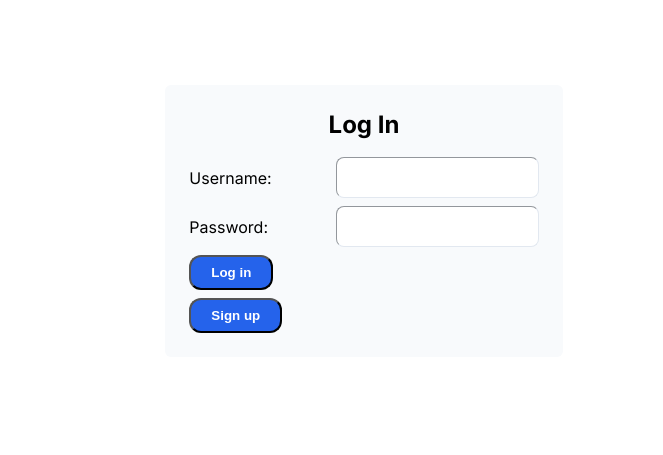
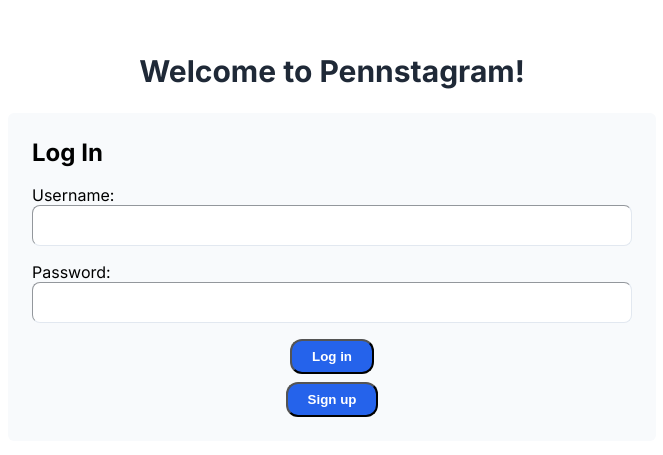
Before and after one commit to nathanzhanglee/InstaLite, a React (Vite) app in the folder frontend/: page / in a window 1280 px wide. Shown: the part 179-634 px from the top of the page, without its empty margins (308-971 px from the left). Built offline with nearby package versions, Linux system fonts and the light colour scheme; no server answers.

Commit message:
Signup Frontend

```diff
--- a/frontend/src/App.tsx
+++ b/frontend/src/App.tsx
@@ -1,15 +1,21 @@
 import { Routes, Route, Navigate } from 'react-router-dom';
 import ChatBot from "./pages/ChatBot";
 import ChatInterface from "./pages/ChatInterface";
+
+// Pages
+import Login from './pages/Login';
+import Signup from './pages/Signup';
+
+// Components
 import NavigationBar from './components/NavigationBar';
-import Login from './pages/Login';
 
 function App() {
   return (
     <div className="min-h-screen bg-gray-100 text-gray-900">
       <main className="p-4">
         <Routes>
-          <Route path = "/" element ={<Login />} />
+          <Route path="/" element ={<Login />} />
+          <Route path="/signup" element ={<Signup />} />
           <Route path="/chat" element={<ChatInterface />} />
         </Routes>
       </main>
--- a/frontend/src/pages/Login.css
+++ b/frontend/src/pages/Login.css
@@ -1,21 +1,31 @@
+.welcome-title {
+    @apply font-inter text-3xl font-bold text-center mb-6 text-gray-800;
+}
+
 .login-container {
-    @apply w-screen h-screen flex items-center justify-center;
+    @apply min-h-screen flex flex-col items-center justify-center p-4;
 }
 
 .login-form {
-    @apply font-inter rounded-md bg-slate-50 p-6 space-y-2 w-full;
+    @apply font-inter rounded-md bg-slate-50 p-6 space-y-4 w-full;
+    min-width: 600px;
+    max-width: 90%;
 }
 
 .login-title {
-    @apply font-bold flex w-full justify-center text-2xl mb-4;
+    @apply font-bold text-2xl mb-2;
 }
 
 .login-input-row {
-    @apply flex space-x-4 items-center justify-between;
+    @apply w-full flex flex-col items-start;
 }
 
 .login-input {
-    @apply outline-none bg-white rounded-lg border border-slate-200 p-3;
+    @apply w-full outline-none bg-white rounded-lg border border-slate-200 p-3;
+}
+
+.login-button-stack {
+    @apply w-full flex flex-col space-y-2 items-center;
 }
 
 .login-button {
--- a/frontend/src/pages/Login.jsx
+++ b/frontend/src/pages/Login.jsx
@@ -31,6 +31,7 @@ export default function Login() {
 
   return (
     <div className='login-container'>
+      <h1 className="welcome-title">Welcome to Pennstagram!</h1>
       <form>
         <div className='login-form'>
           <div className='login-title'>Log In</div>
@@ -44,13 +45,11 @@ export default function Login() {
             <input id="password" type="password" className='login-input'
               value={password} onChange={(e) => setPassword(e.target.value)} />
           </div>
-          <div className='w-full flex justify-center'>
-            <button type="button" className='login-button' onClick={handleLogin}>
+          <div className="login-button-stack">
+            <button type="button" className="login-button" onClick={handleLogin}>
               Log in
             </button>
-          </div>
-          <div className='w-full flex justify-center'>
-            <button type="button" className='login-button' onClick={signup}>
+            <button type="button" className="login-button" onClick={signup}>
               Sign up
             </button>
           </div>
--- /dev/null
+++ b/frontend/src/pages/Signup.css
@@ -0,0 +1,34 @@
+.signup-container {
+    @apply min-h-screen flex flex-col items-center justify-center p-4;
+}
+
+.welcome-title {
+    @apply text-3xl font-bold text-center mb-6 text-gray-800;
+}
+
+.signup-form {
+    @apply font-inter rounded-md bg-slate-50 p-6 space-y-4 w-full;
+    min-width: 600px;
+    max-width: 90%;
+}
+
+.signup-title {
+    @apply font-bold text-2xl mb-4 text-center;
+}
+
+.signup-input-row {
+    @apply w-full flex flex-col space-y-2;
+}
+
+.signup-input {
+    @apply w-full outline-none bg-white rounded-lg border border-slate-200 p-3;
+}
+
+.signup-button {
+    @apply w-full px-5 py-3 rounded-xl bg-blue-600 hover:bg-blue-700
+           transition duration-200 font-semibold text-white mt-4;
+}
+
+.signup-button:hover {
+    @apply bg-blue-700;
+}
--- /dev/null
+++ b/frontend/src/pages/Signup.jsx
@@ -0,0 +1,98 @@
+import { useState } from 'react';
+import { useNavigate } from 'react-router-dom';
+import axios from 'axios';
+import config from '../../config.json';
+import './Signup.css';
+
+export default function Signup() {
+    const navigate = useNavigate();
+    const [username, setUsername] = useState('');
+    const [password, setPassword] = useState('');
+    const [linked_nconst, setLinkedNconst] = useState('');
+    const [confirmPassword, setConfirmPassword] = useState('');
+    const rootURL = config.serverRootURL;
+
+    const handleSubmit = async (event) => {
+        event.preventDefault();
+
+        if (password !== confirmPassword) {
+            alert('Passwords do not match');
+            return;
+        }
+
+        try {
+            const response = await axios.post(`${rootURL}/register`, {
+                username: username,
+                password: password,
+                linked_id: linked_nconst
+            });
+            alert('Welcome ' + username + '!');
+            navigate("/home/" + username);
+        } catch (error) {
+            console.error('Registration error:', error.response?.data?.error);
+            alert('Registration failed: ' + (error.response?.data?.error || 'Unknown error'));
+        }
+    };
+
+    return (
+        <div className='signup-container'>
+            <form onSubmit={handleSubmit}>
+                <div className='signup-form'>
+                    <div className='signup-title'>Sign Up to Pennstagram</div>
+
+                    <div className='signup-input-row'>
+                        <label htmlFor="username">Username</label>
+                        <input
+                            id="username"
+                            type="text"
+                            className='signup-input'
+                            value={username}
+                            onChange={(e) => setUsername(e.target.value)}
+                            required
+                        />
+                    </div>
+
+                    <div className='signup-input-row'>
+                        <label htmlFor="linked_nconst">Linked nconst</label>
+                        <input
+                            id="linked_nconst"
+                            type="text"
+                            className='signup-input'
+                            value={linked_nconst}
+                            onChange={(e) => setLinkedNconst(e.target.value)}
+                            required
+                        />
+                    </div>
+
+                    <div className='signup-input-row'>
+                        <label htmlFor="password">Password</label>
+                        <input
+                            id="password"
+                            type="password"
+                            className='signup-input'
+                            value={password}
+                            onChange={(e) => setPassword(e.target.value)}
+                            required
+                        />
+                    </div>
+
+                    <div className='signup-input-row'>
+                        <label htmlFor="confirmPassword">Confirm Password</label>
+                        <input
+                            id="confirmPassword"
+                            type="password"
+                            className='signup-input'
+                            value={confirmPassword}
+                            onChange={(e) => setConfirmPassword(e.target.value)}
+                            required
+                        />
+                    </div>
+
+                    <button type="submit" className='signup-button'>
+                        Sign up
+                    </button>
+                </div>
+            </form>
+        </div>
+    );
+}
```
Also changed, not shown: frontend/src/pages/Signup.js (deleted).
